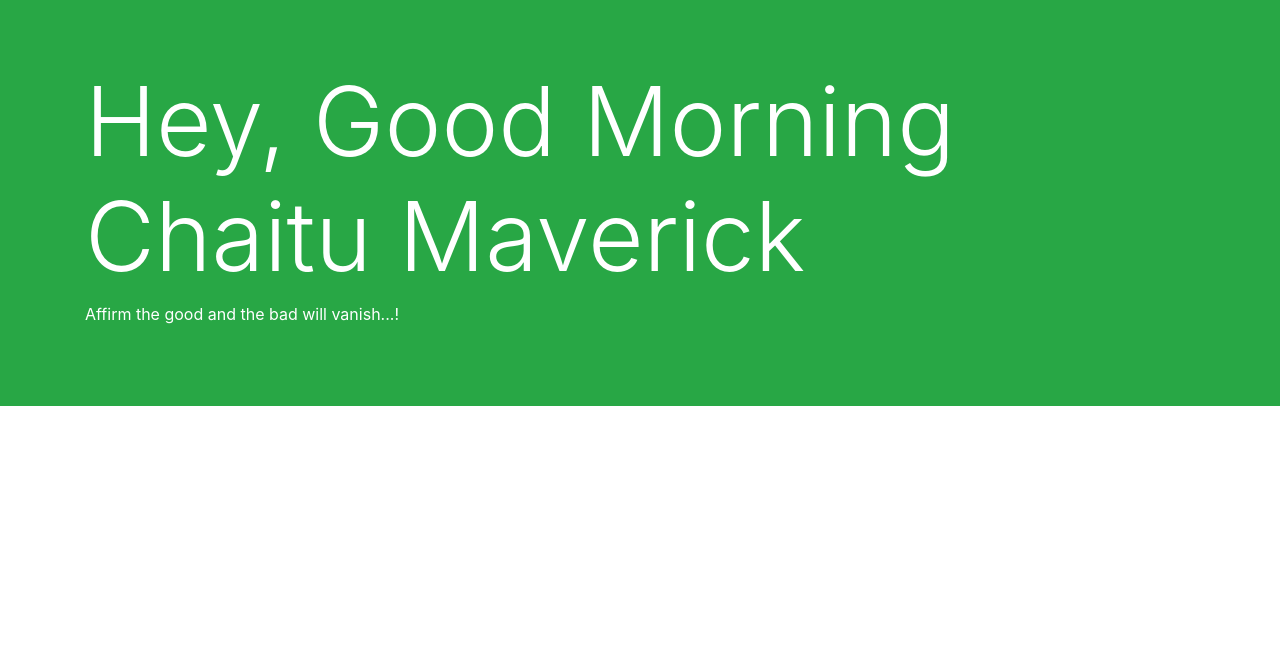
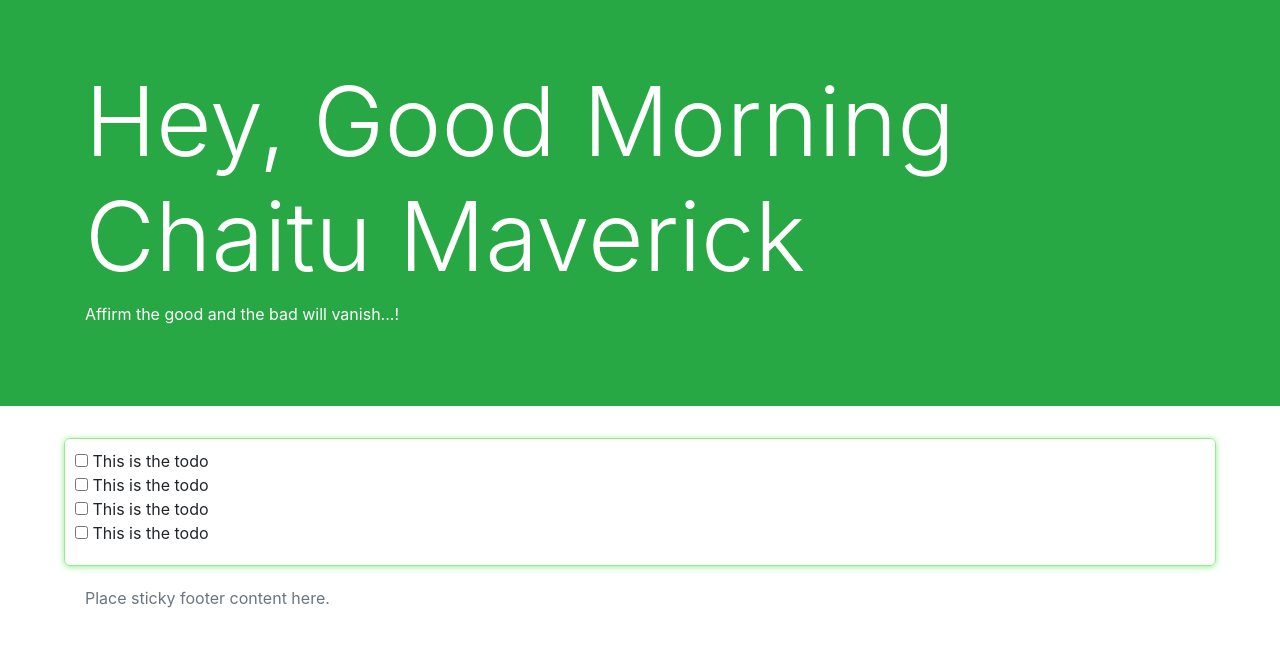
Before and after one commit to ChaitanyaVSH/React, a React (Create React App) app: page / in a window 1280 px wide. Shown: the top 646 px of the page. Built offline with nearby package versions, Linux system fonts and the light colour scheme.

Commit message:
FreeCodeCamp: Implemented a footer and a wrapper to hold to the items

```diff
--- a/src/App.js
+++ b/src/App.js
@@ -1,11 +1,19 @@
 import React, { Component } from "react";
 import "./App.css";
-import BioData from "./components/first";
+import BioData from "./components/NavBar";
+import Footer from "./components/Footer";
+import Wrapper from "./components/Wrapper";
 
 class App extends Component {
   state = {};
   render() {
-    return <BioData />;
+    return (
+      <div>
+        <BioData />
+        <Wrapper />
+        <Footer />
+      </div>
+    );
   }
 }
 
--- /dev/null
+++ b/src/components/Footer.jsx
@@ -0,0 +1,13 @@
+import React from "react";
+
+const Footer = () => {
+  return (
+    <footer className="footer">
+      <div className="container">
+        <span className="text-muted">Place sticky footer content here.</span>
+      </div>
+    </footer>
+  );
+};
+
+export default Footer;
--- a/src/components/first.jsx
+++ b/src/components/NavBar.jsx
@@ -4,7 +4,9 @@ const BioData = () => {
   return (
     <div className="jumbotron jumbotron-fluid bg-success text-white">
       <div className="container">
-        <h1 className="display-1">Hey, Good Morning Chaitu Maverick</h1>
+        <h1 className="display-1">
+          Hey, Good Morning <br /> Chaitu Maverick
+        </h1>
         <p>Affirm the good and the bad will vanish...!</p>
       </div>
     </div>
--- /dev/null
+++ b/src/components/Wrapper.jsx
@@ -0,0 +1,30 @@
+import React, { Component } from "react";
+import "../components/wrapperStyles.css";
+
+class Wrapper extends Component {
+  state = {};
+  render() {
+    return (
+      <div className="wrapper">
+        <div>
+          <input type="checkbox"></input>
+          <span> This is the todo</span>
+        </div>
+        <div>
+          <input type="checkbox"></input>
+          <span> This is the todo</span>
+        </div>
+        <div>
+          <input type="checkbox"></input>
+          <span> This is the todo</span>
+        </div>
+        <div>
+          <input type="checkbox"></input>
+          <span> This is the todo</span>
+        </div>
+      </div>
+    );
+  }
+}
+
+export default Wrapper;
--- /dev/null
+++ b/src/components/wrapperStyles.css
@@ -0,0 +1,11 @@
+.wrapper {
+  width: 90%;
+  max-width: 1200px;
+  margin: 20px auto;
+  border-radius: 6px;
+  box-shadow: 0px 1px 6px lightgreen;
+  box-sizing: border-box;
+  padding: 10px 10px 20px;
+  overflow: hidden;
+  border: 1px solid lightgreen;
+}
```
